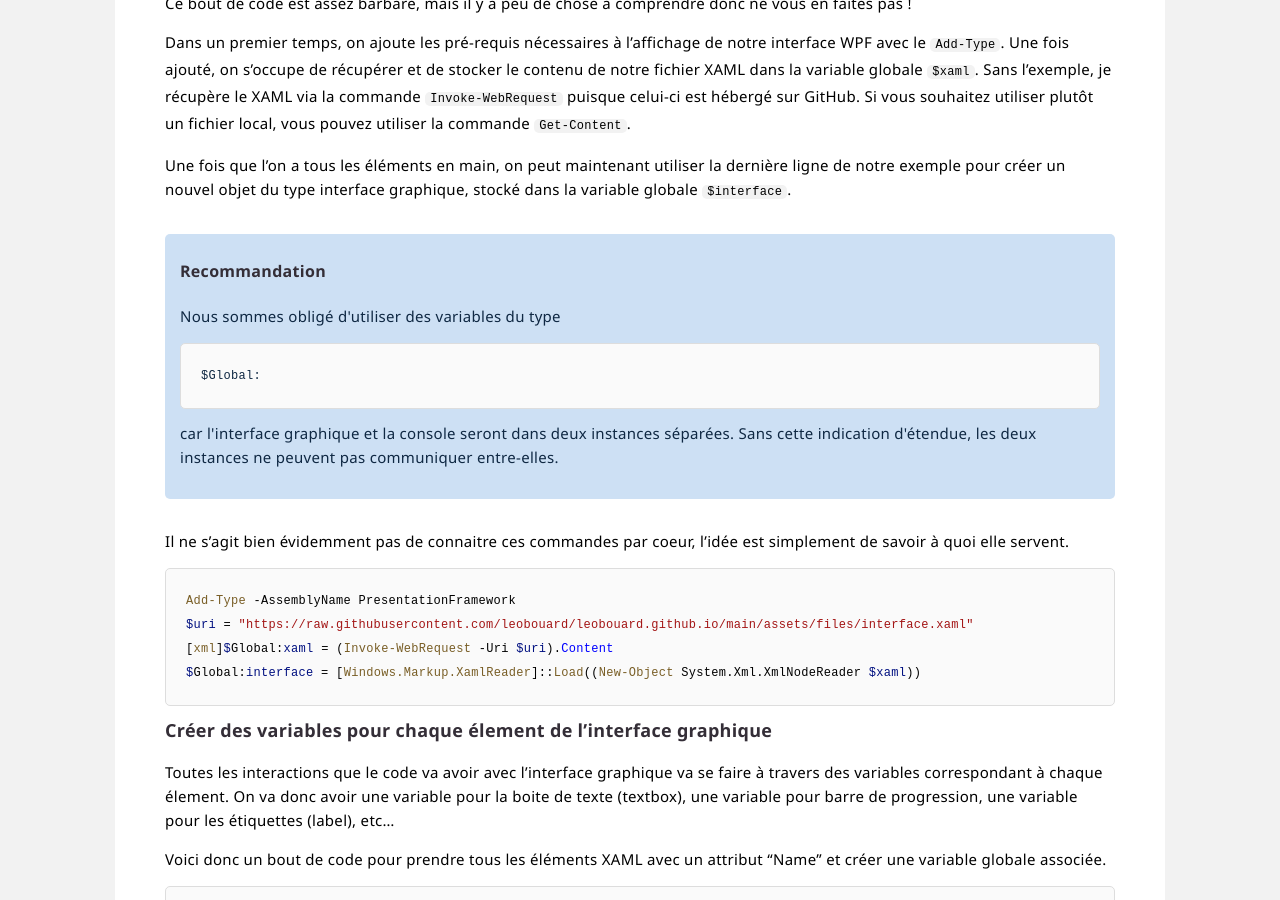
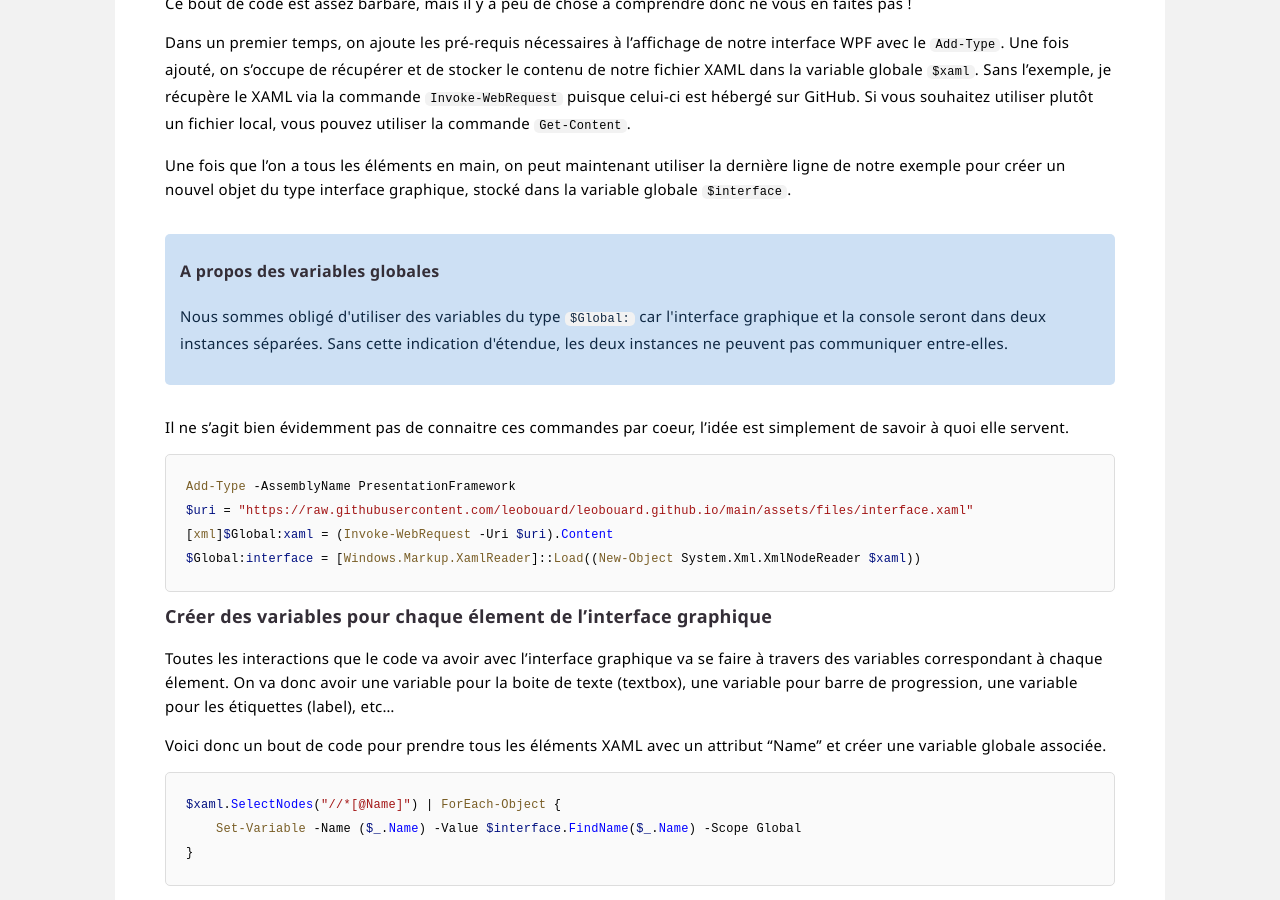
Before and after one commit to leobouard/leobouard.github.io, a Jekyll site: the page built from _posts/2022-12-01-cours-pratique-powershell-008.md, in a window 1280 px wide and 900 px high, scrolled down 1586 px. Built offline with Jekyll 4.4.1, drawn with Linux system fonts in a browser that asks for light colours; some web fonts are replaced.

Commit message:
Update 2022-12-01-cours-pratique-powershell-008.md

```diff
--- a/_posts/2022-12-01-cours-pratique-powershell-008.md
+++ b/_posts/2022-12-01-cours-pratique-powershell-008.md
@@ -53,8 +53,8 @@ Dans un premier temps, on ajoute les pré-requis nécessaires à l'affichage de
 Une fois que l'on a tous les éléments en main, on peut maintenant utiliser la dernière ligne de notre exemple pour créer un nouvel objet du type interface graphique, stocké dans la variable globale `$interface`.
 
 <div class="information">
-  <h4>Recommandation</h4>
-  <p>Nous sommes obligé d'utiliser des variables du type <pre>$Global:</pre> car l'interface graphique et la console seront dans deux instances séparées. Sans cette indication d'étendue, les deux instances ne peuvent pas communiquer entre-elles.</p>
+  <h4>A propos des variables globales</h4>
+  <p>Nous sommes obligé d'utiliser des variables du type <code>$Global:</code> car l'interface graphique et la console seront dans deux instances séparées. Sans cette indication d'étendue, les deux instances ne peuvent pas communiquer entre-elles.</p>
 </div>
 
 Il ne s'agit bien évidemment pas de connaitre ces commandes par coeur, l'idée est simplement de savoir à quoi elle servent.
```
